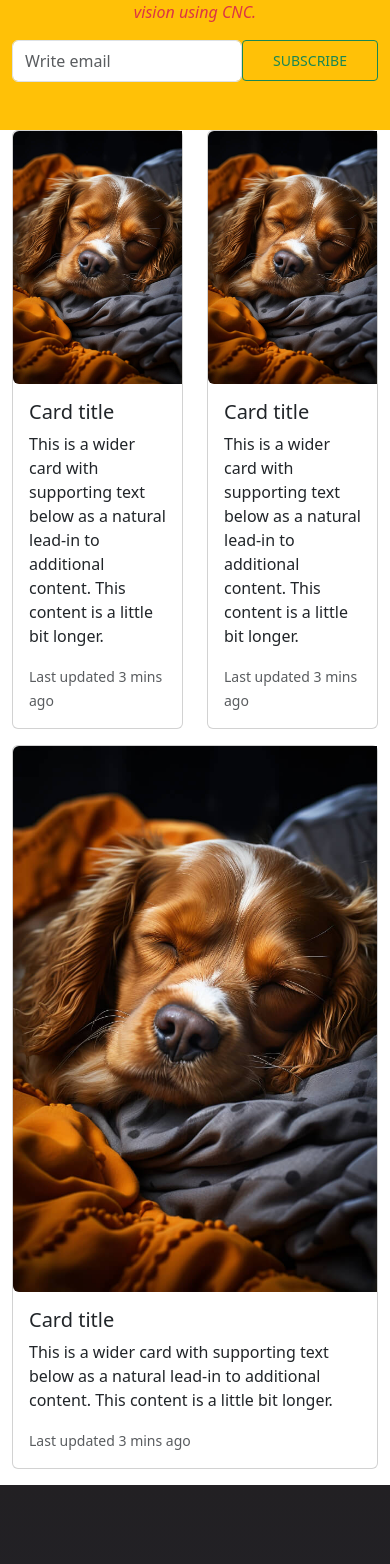
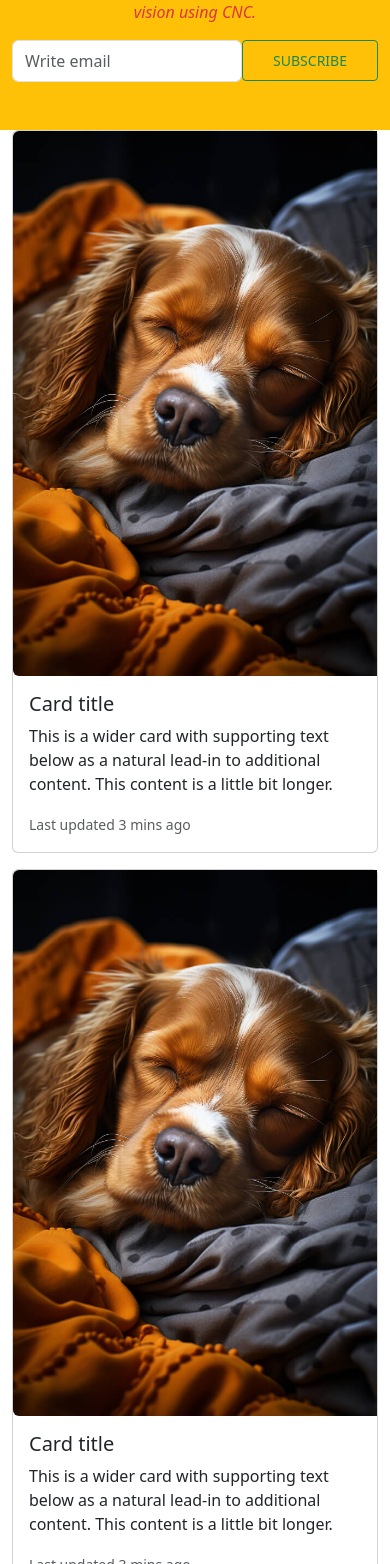
Before and after one commit to SheikhRakibhossain/CNC, a React (Vite) app: page /travel in a window 390 px wide. Shown: the part 2404-3968 px from the top of the page. Built offline with nearby package versions, Linux system fonts and the light colour scheme; no server answers; sample sign-in values are in the browser's storage.

Commit message:
card made responsive for mobile and desktop

```diff
--- a/src/pages/travel/AnimalTravel.jsx
+++ b/src/pages/travel/AnimalTravel.jsx
@@ -7,8 +7,8 @@ const AnimalTravel = () => {
         <>
             <Container>
                 <Row>
-                    <Col>
-                        <div className="card mb-3" style={{ maxWidth: '540px;' }}>
+                    <Col md={4} xs={12}>
+                        <div className="card mb-3">
                             <div className="row g-0">
                                 <div className="col-md-4">
                                     <img src={animal1} className="img-fluid rounded-start" alt="animal image" />
@@ -23,8 +23,8 @@ const AnimalTravel = () => {
                             </div>
                         </div>
                     </Col>
-                    <Col>
-                        <div className="card mb-3" style={{ maxWidth: '540px;' }}>
+                    <Col md={4} xs={12}>
+                        <div className="card mb-3">
                             <div className="row g-0">
                                 <div className="col-md-4">
                                     <img src={animal1} className="img-fluid rounded-start" alt="animal image" />
@@ -39,8 +39,8 @@ const AnimalTravel = () => {
                             </div>
                         </div>
                     </Col>
-                    <Col>
-                        <div className="card mb-3" style={{ maxWidth: '540px;' }}>
+                    <Col md={4} xs={12}>
+                        <div className="card mb-3">
                             <div className="row g-0">
                                 <div className="col-md-4">
                                     <img src={animal1} className="img-fluid rounded-start" alt="animal image" />
```
